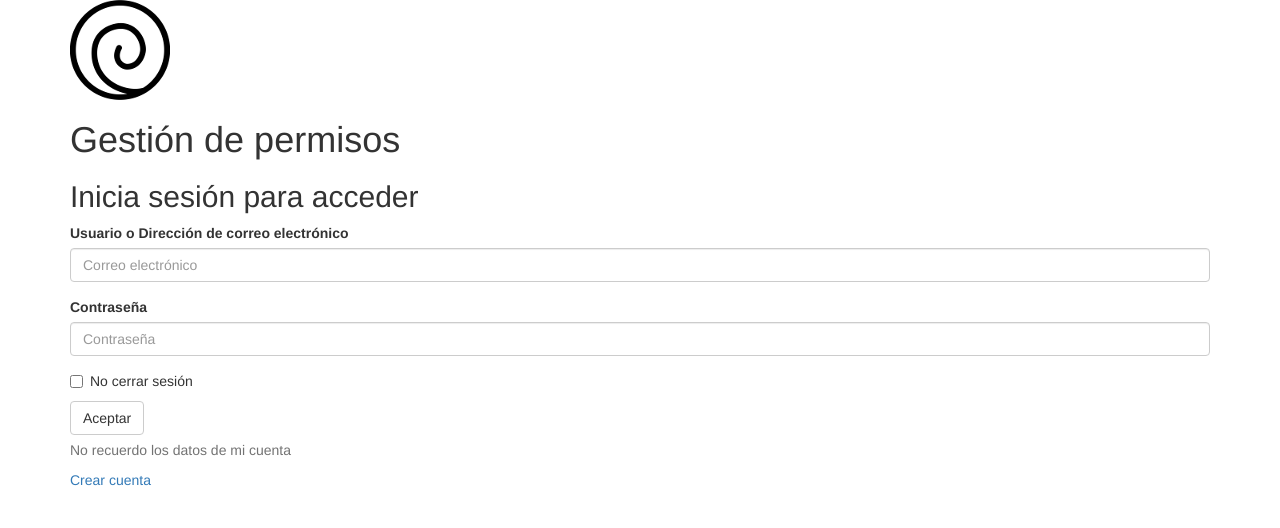
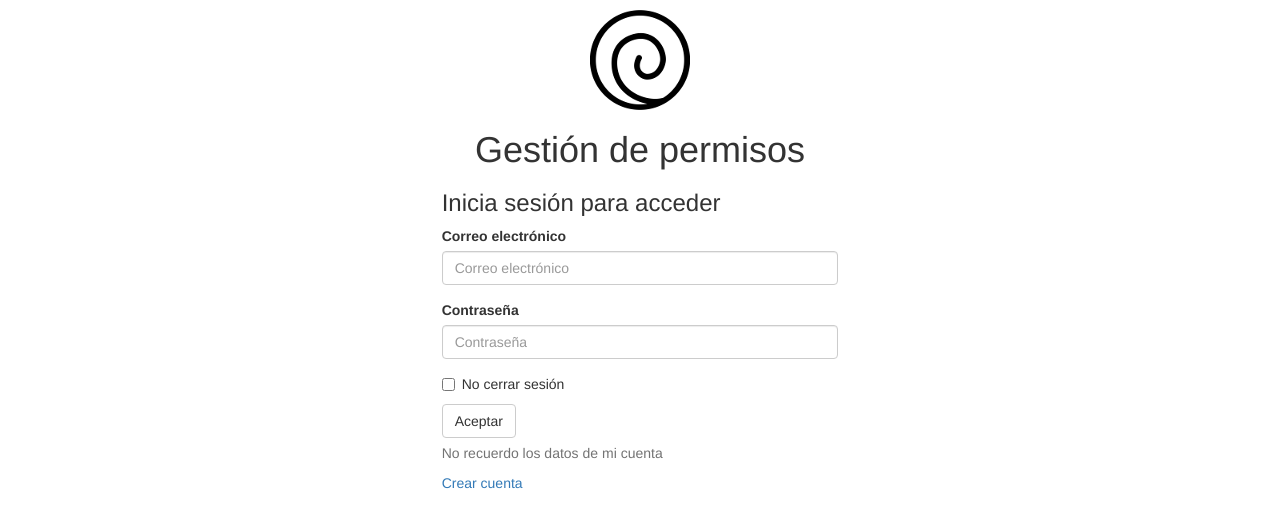
Before and after one commit to jmarquelladas/daw, a PHP site: page /login.php in a window 1280 px wide. Shown: the top 528 px of the page. Run offline with PHP 8.4, Linux system fonts and the light colour scheme; some libraries are stand-ins or nearby versions.

Commit message:
Formulario login maquetado

```diff
--- a/login.php
+++ b/login.php
@@ -1,5 +1,5 @@
 <!DOCTYPE html>
-<html lang="en">
+<html lang="es">
 <head>
 	<title>Entrada</title>
 	<meta charset="utf-8">
@@ -9,13 +9,17 @@
 	<script src="https://maxcdn.bootstrapcdn.com/bootstrap/3.3.7/js/bootstrap.min.js"></script>
 </head>
 <body>
-	<div class="container">
-		<img src="./include/img/logo100.png" alt="Logo Empresa" class="img-responsive" height="25%" >
-		<h1>Gestión de permisos</h1>
-		<h2>Inicia sesión para acceder</h2>
+	<div class="container-fluid">
+		<p></p>
+		<div class="row">
+			<div class="col-md-4"></div>
+			<div class="col-md-4">
+				<img src="./include/img/logo100.png" alt="Logo Empresa" class="img-responsive center-block" height="25%" >
+				<h1 class="text-center">Gestión de permisos</h1>
+				<h3>Inicia sesión para acceder</h3>
 				<form>
 					<div class="form-group">
-				<label for="exampleInputEmail1">Usuario o Dirección de correo electrónico</label>
+						<label for="exampleInputEmail1">Correo electrónico</label>
 						<input type="email" class="form-control" id="exampleInputEmail1" placeholder="Correo electrónico">
 					</div>
 					<div class="form-group">
@@ -32,5 +36,9 @@
 				</form>
 				<a href="#">Crear cuenta</a>
 			</div>
+			<div class="col-md-4"></div>
+		</div>
+		<p></p>
+	</div>
 </body>
 </html>
```
Lines whose indentation alone changed are shown as unchanged.
